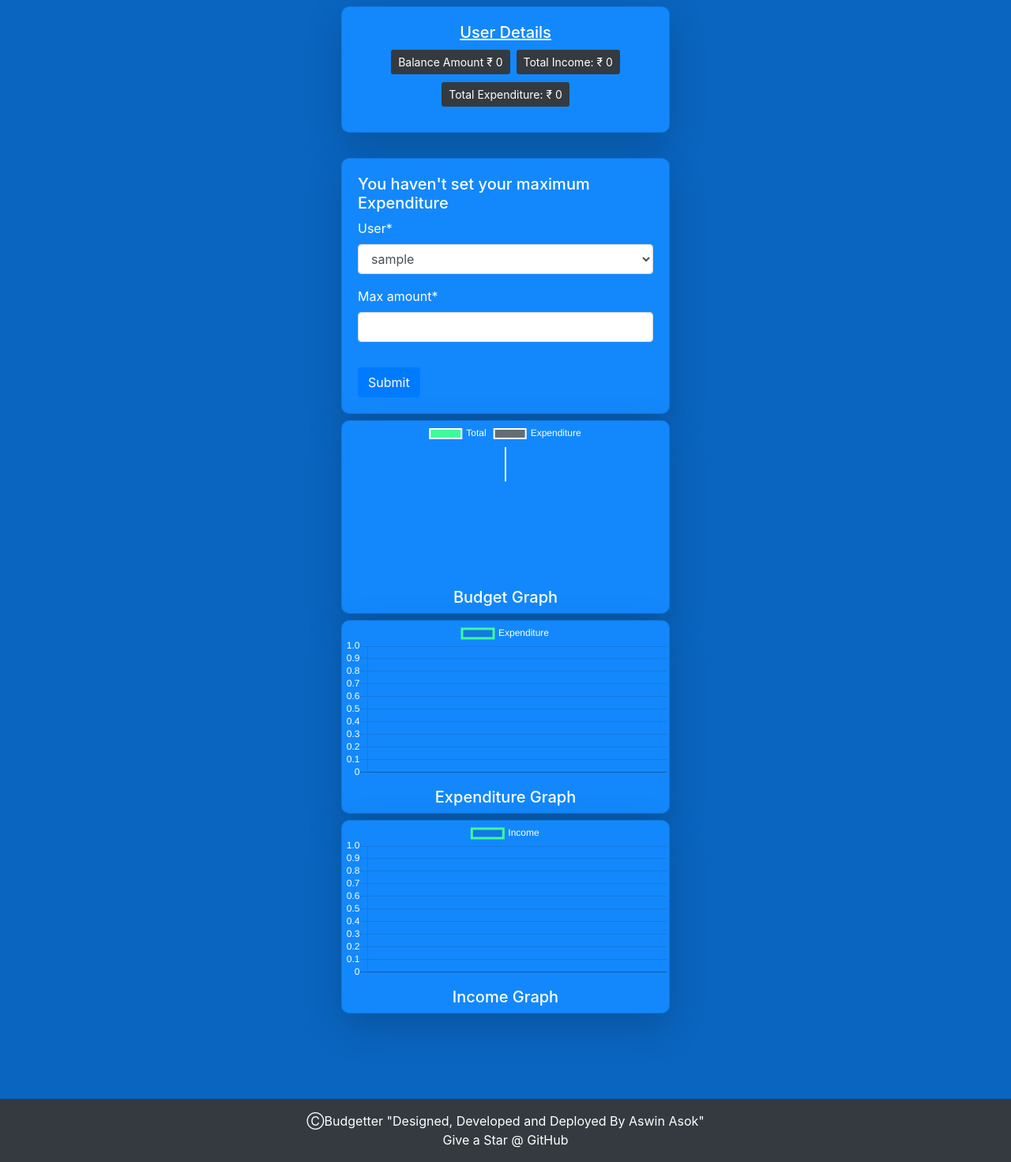
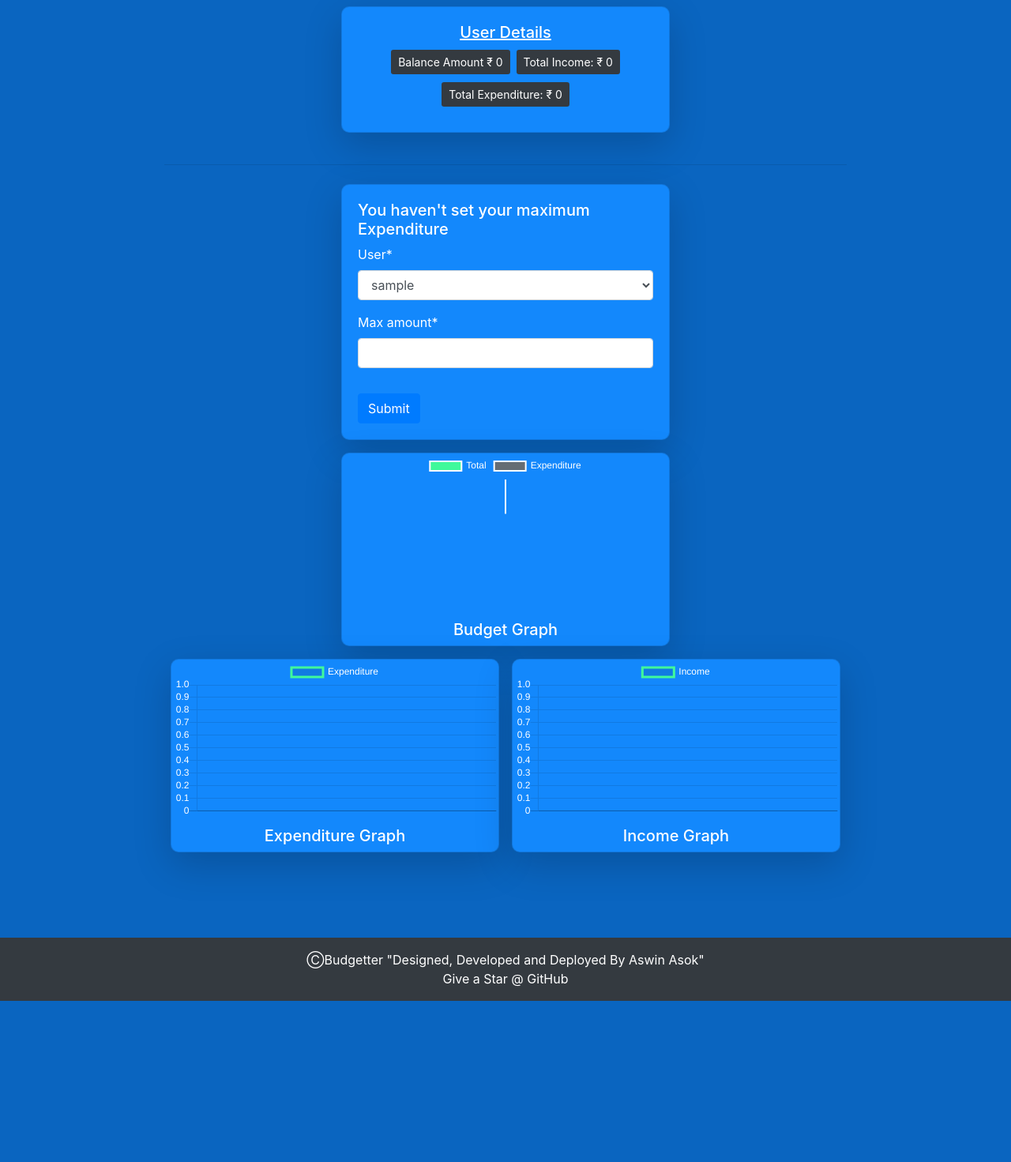
Before and after one commit to AswinAsok/The-Budgetter, a Django app: page / in a window 1280 px wide. Shown: the part 283-1754 px from the top of the page at 79% size. After the commit the page ends 1550 px from the top, so only its background shows below. Run offline with Django 3.2, Linux system fonts and the light colour scheme; the visitor is signed in with stand-in values (Sample User, id 1); data comes from the database, SQL or seed files in the repository; data that the repository does not hold is empty; some libraries are stand-ins or nearby versions.

Commit message:
Design Changes

```diff
--- a/Templates/home.html
+++ b/Templates/home.html
@@ -60,29 +60,30 @@
 
 <div class="container d-flex justify-content-center">
   <div class="information">
-    <div class="card shadow-lg mb-2 ml-2 mr-2  " style="width:  26rem">
+    <div class="d-flex justify-content-center">
+      <div class="card shadow-lg mb-2 ml-2 mr-2" style="width: 26rem">
         <div class="card-body home-card">
           <h5 class="card-title d-flex justify-content-center">
             <u> User Details</u>
           </h5>
           <h6 class="card-subtitle d-flex justify-content-center mb-2">
-          <button class="btn btn-infor m-1 btn-sm ">
+            <button class="btn btn-infor m-1 btn-sm">
               Balance Amount ₹ {{Total}}
             </button>
-          <button class="btn btn-infor m-1 btn-sm ">
+            <button class="btn btn-infor m-1 btn-sm">
               Total Income: ₹ {{Income}}
             </button>
           </h6>
 
           <h6 class="card-subtitle d-flex justify-content-center mb-2">
-          <button class="btn btn-infor m-1 btn-sm   ">
+            <button class="btn btn-infor m-1 btn-sm">
               Total Expenditure: ₹ {{Expenditure}}
             </button>
           </h6>
 
           {% if hasmbudget %}
           <h6 class="card-subtitle d-flex justify-content-center mb-2">
-          <button class="btn btn-infor m-1  btn-sm  ">
+            <button class="btn btn-infor m-1 btn-sm">
               Maximum Expenditure: ₹ {{mbudget}}
             </button>
           </h6>
@@ -95,24 +96,24 @@
           {% endif %} {% endif %}
         </div>
       </div>
+    </div>
 
     <h6 class="card-subtitle d-flex justify-content-center m-3">
       {% if hasmbudget %}
       <a href="reset/"
-        ><button class="btn btn-reset m-1  ">
-          Reset Max Expenditure
-        </button></a
+        ><button class="btn btn-reset m-1">Reset Max Expenditure</button></a
       >
-      {% endif %}
-      {% if hasbudget %}
+      {% endif %} {% if hasbudget %}
       <a href="resetall/"
-        ><button class="btn m-1 btn-reset ">Reset All</button></a
+        ><button class="btn m-1 btn-reset">Reset All</button></a
       >
       {% endif %}
     </h6>
+    <hr/>
 
     {% if not hasmbudget %}
-    <div class="card shadow-lg m-2  " style="width:  26rem">
+    <div class="container d-flex justify-content-center">
+    <div class="card shadow-lg m-2" style="width: 26rem">
       <div id="container" style="width: 100%">
         <div class="card-body">
           <h5 class="d-flex justify-content-center">
@@ -125,35 +126,35 @@
         </div>
       </div>
     </div>
+  </div>
     {% endif %}
 
-    <div class="card shadow-lg m-2 card" style="width:  26rem">
+    <div class="d-flex justify-content-center">
+      <div class="card shadow-lg m-2 card" style="width: 26rem">
         <div id="container" style="width: 100%">
           <canvas id="pie-chart"></canvas>
         </div>
-      <h5 class="form-text   d-flex justify-content-center">
-        Budget Graph
-      </h5>
+        <h5 class="form-text d-flex justify-content-center">Budget Graph</h5>
+      </div>
     </div>
 
-    <div class="card shadow-lg m-2 card" style="width:  26rem">
+    <div class="d-flex justify-content-center">
+      <div class="card shadow-lg m-2 card" style="width: 26rem">
         <div id="container" style="width: 100%">
           <canvas id="bar-chart"></canvas>
         </div>
-      <h5 class="form-text   d-flex justify-content-center">
+        <h5 class="form-text d-flex justify-content-center">
           Expenditure Graph
         </h5>
       </div>
 
-    <div class="card shadow-lg m-2 card" style="width:  26rem">
+      <div class="card shadow-lg m-2 card" style="width: 26rem">
         <div id="container" style="width: 100%">
           <canvas id="bar-chartinc"></canvas>
         </div>
-      <h5 class="form-text   d-flex justify-content-center">
-        Income Graph
-      </h5>
+        <h5 class="form-text d-flex justify-content-center">Income Graph</h5>
       </div>
-
+    </div>
   </div>
 </div>
 
@@ -281,7 +282,6 @@
     var ctx2 = document.getElementById('bar-chartinc').getContext('2d');
     window.myBar2 = new Chart(ctx2, config3);
   };
-
 </script>
 
 {% endblock%}
--- a/Templates/registration/login.html
+++ b/Templates/registration/login.html
@@ -31,6 +31,9 @@
         <button type="submit" class="btn btn-secondary">Login</button>
         <a href="/account/signup/"><button type="button" class="btn btn-secondary">Signup</button></a>
       </form>
+      <br>
+      <p><u>Login Credentials(For Testing Purpose)</p></u>
+      <p>Username: _Aswin_Asok_<br>Password: 6gYAn9QmJiTVtFq</p>
     </div>
   </div>
 </div>
```
Lines whose indentation alone changed are shown as unchanged.
